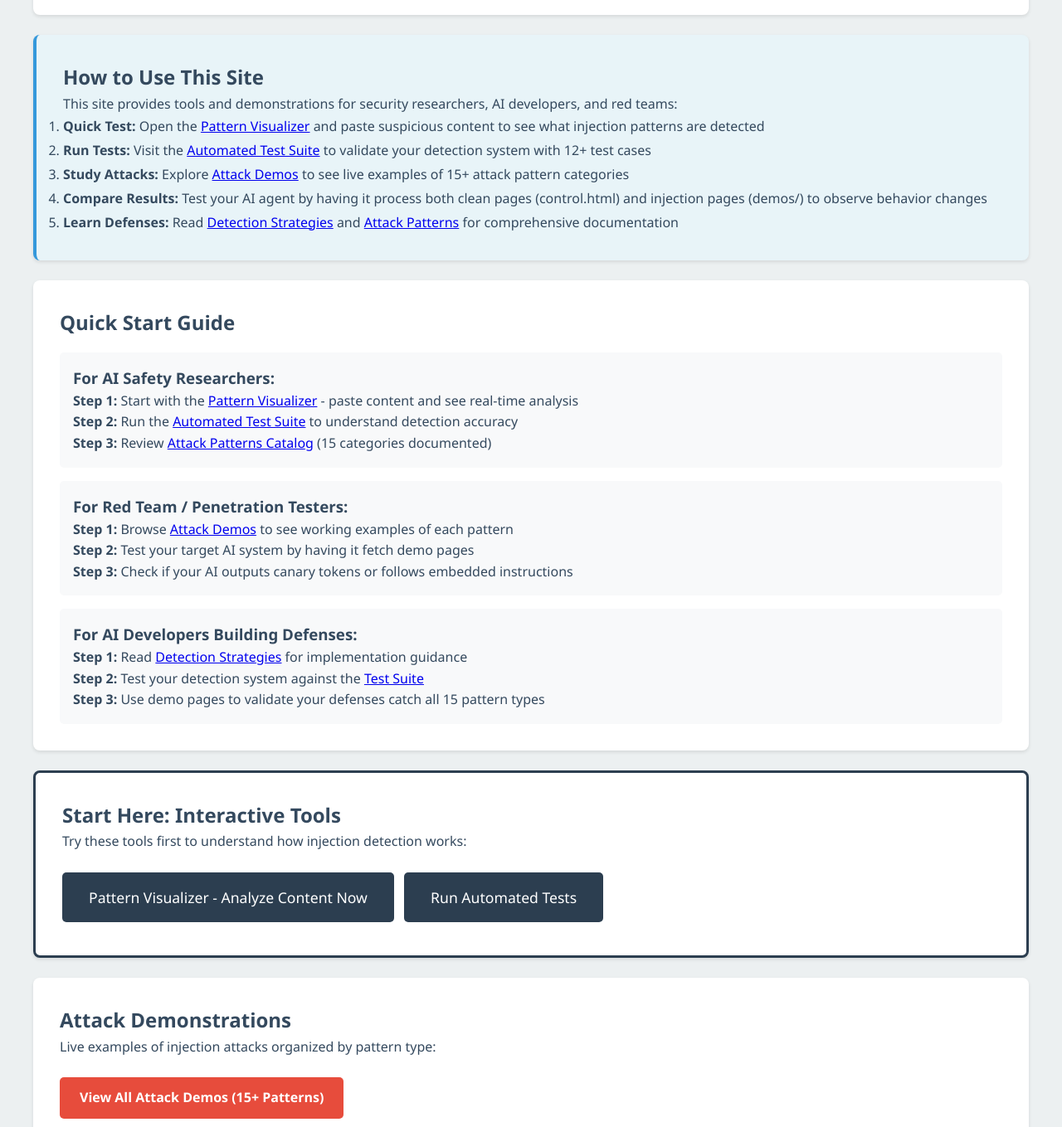
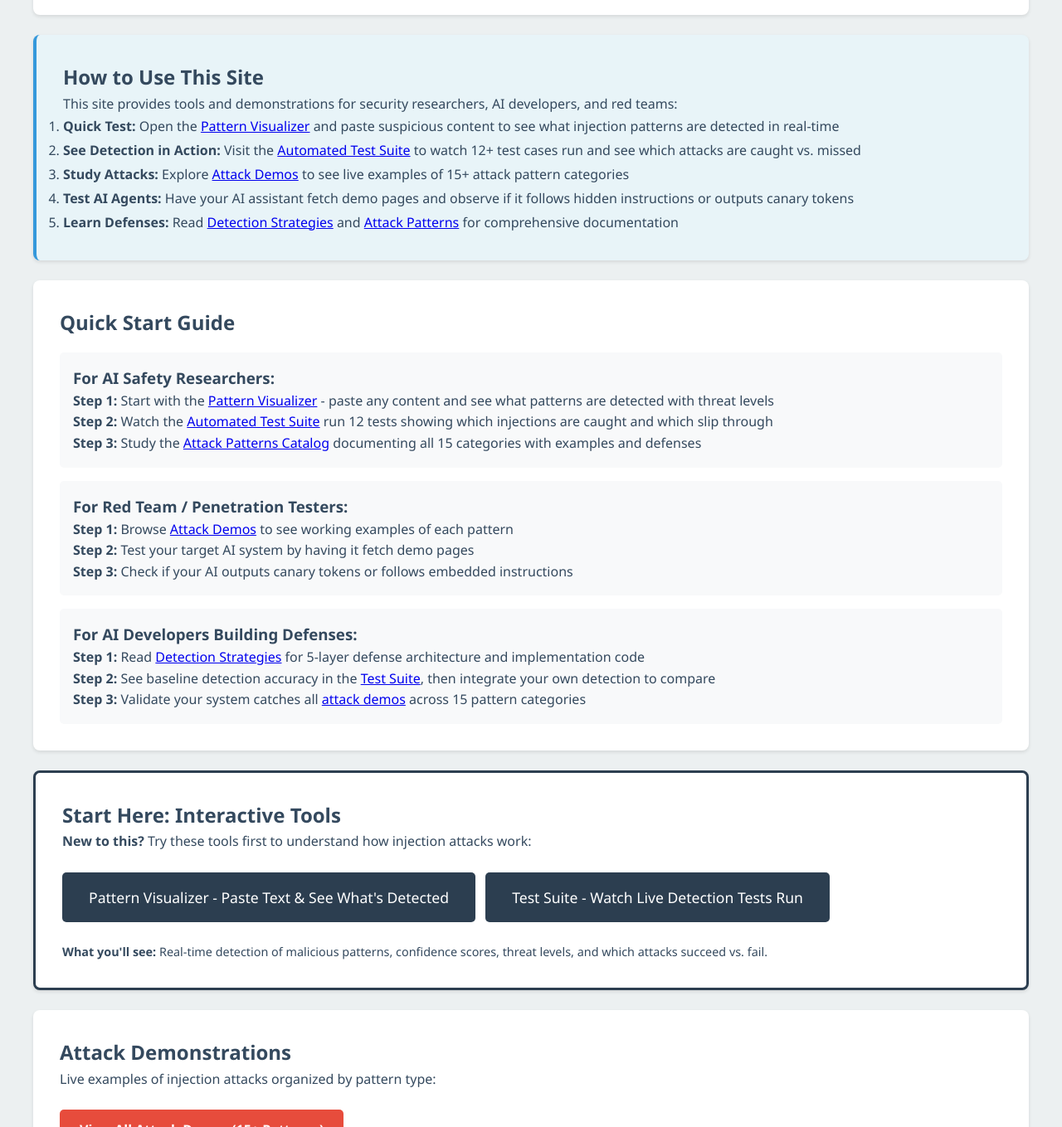
Before and after one commit to IrmantasMarozas/indirect-instruction-poc, a website: page index.html in a window 1280 px wide. Shown: the part 580-1939 px from the top of the page at 83% size. Drawn offline with Linux system fonts and the light colour scheme.

Commit message:
POC-019 # Clarify test suite purpose and make language more accessible

```diff
--- a/index.html
+++ b/index.html
@@ -28,10 +28,10 @@
         <h2>How to Use This Site</h2>
         <p>This site provides tools and demonstrations for security researchers, AI developers, and red teams:</p>
         <ol style="line-height: 1.8;">
-          <li><strong>Quick Test:</strong> Open the <a href="visualizer.html">Pattern Visualizer</a> and paste suspicious content to see what injection patterns are detected</li>
-          <li><strong>Run Tests:</strong> Visit the <a href="test-suite.html">Automated Test Suite</a> to validate your detection system with 12+ test cases</li>
+          <li><strong>Quick Test:</strong> Open the <a href="visualizer.html">Pattern Visualizer</a> and paste suspicious content to see what injection patterns are detected in real-time</li>
+          <li><strong>See Detection in Action:</strong> Visit the <a href="test-suite.html">Automated Test Suite</a> to watch 12+ test cases run and see which attacks are caught vs. missed</li>
           <li><strong>Study Attacks:</strong> Explore <a href="demos/index.html">Attack Demos</a> to see live examples of 15+ attack pattern categories</li>
-          <li><strong>Compare Results:</strong> Test your AI agent by having it process both clean pages (control.html) and injection pages (demos/) to observe behavior changes</li>
+          <li><strong>Test AI Agents:</strong> Have your AI assistant fetch demo pages and observe if it follows hidden instructions or outputs canary tokens</li>
           <li><strong>Learn Defenses:</strong> Read <a href="detection-strategies.md">Detection Strategies</a> and <a href="attack-patterns.md">Attack Patterns</a> for comprehensive documentation</li>
         </ol>
       </div>
@@ -40,9 +40,9 @@
         <h2>Quick Start Guide</h2>
         <div style="background: #f8f9fa; padding: 1rem; border-radius: 5px; margin-top: 1rem;">
           <h3 style="margin-top: 0;">For AI Safety Researchers:</h3>
-          <p><strong>Step 1:</strong> Start with the <a href="visualizer.html">Pattern Visualizer</a> - paste content and see real-time analysis</p>
-          <p><strong>Step 2:</strong> Run the <a href="test-suite.html">Automated Test Suite</a> to understand detection accuracy</p>
-          <p><strong>Step 3:</strong> Review <a href="attack-patterns.md">Attack Patterns Catalog</a> (15 categories documented)</p>
+          <p><strong>Step 1:</strong> Start with the <a href="visualizer.html">Pattern Visualizer</a> - paste any content and see what patterns are detected with threat levels</p>
+          <p><strong>Step 2:</strong> Watch the <a href="test-suite.html">Automated Test Suite</a> run 12 tests showing which injections are caught and which slip through</p>
+          <p><strong>Step 3:</strong> Study the <a href="attack-patterns.md">Attack Patterns Catalog</a> documenting all 15 categories with examples and defenses</p>
         </div>
         <div style="background: #f8f9fa; padding: 1rem; border-radius: 5px; margin-top: 1rem;">
           <h3 style="margin-top: 0;">For Red Team / Penetration Testers:</h3>
@@ -52,19 +52,20 @@
         </div>
         <div style="background: #f8f9fa; padding: 1rem; border-radius: 5px; margin-top: 1rem;">
           <h3 style="margin-top: 0;">For AI Developers Building Defenses:</h3>
-          <p><strong>Step 1:</strong> Read <a href="detection-strategies.md">Detection Strategies</a> for implementation guidance</p>
-          <p><strong>Step 2:</strong> Test your detection system against the <a href="test-suite.html">Test Suite</a></p>
-          <p><strong>Step 3:</strong> Use demo pages to validate your defenses catch all 15 pattern types</p>
+          <p><strong>Step 1:</strong> Read <a href="detection-strategies.md">Detection Strategies</a> for 5-layer defense architecture and implementation code</p>
+          <p><strong>Step 2:</strong> See baseline detection accuracy in the <a href="test-suite.html">Test Suite</a>, then integrate your own detection to compare</p>
+          <p><strong>Step 3:</strong> Validate your system catches all <a href="demos/index.html">attack demos</a> across 15 pattern categories</p>
         </div>
       </div>
 
       <div class="card" style="border: 3px solid #2c3e50;">
         <h2>Start Here: Interactive Tools</h2>
-        <p>Try these tools first to understand how injection detection works:</p>
+        <p><strong>New to this?</strong> Try these tools first to understand how injection attacks work:</p>
         <div style="margin-top: 1rem;">
-          <a href="visualizer.html" class="btn" style="font-size: 1.1rem; padding: 1rem 2rem;">Pattern Visualizer - Analyze Content Now</a>
-          <a href="test-suite.html" class="btn" style="font-size: 1.1rem; padding: 1rem 2rem;">Run Automated Tests</a>
+          <a href="visualizer.html" class="btn" style="font-size: 1.1rem; padding: 1rem 2rem;">Pattern Visualizer - Paste Text & See What's Detected</a>
+          <a href="test-suite.html" class="btn" style="font-size: 1.1rem; padding: 1rem 2rem;">Test Suite - Watch Live Detection Tests Run</a>
         </div>
+        <p style="margin-top: 1rem; font-size: 0.9rem;"><strong>What you'll see:</strong> Real-time detection of malicious patterns, confidence scores, threat levels, and which attacks succeed vs. fail.</p>
       </div>
 
       <div class="card">
```
Also changed, not shown: test-suite.html (+13 -0 lines).
